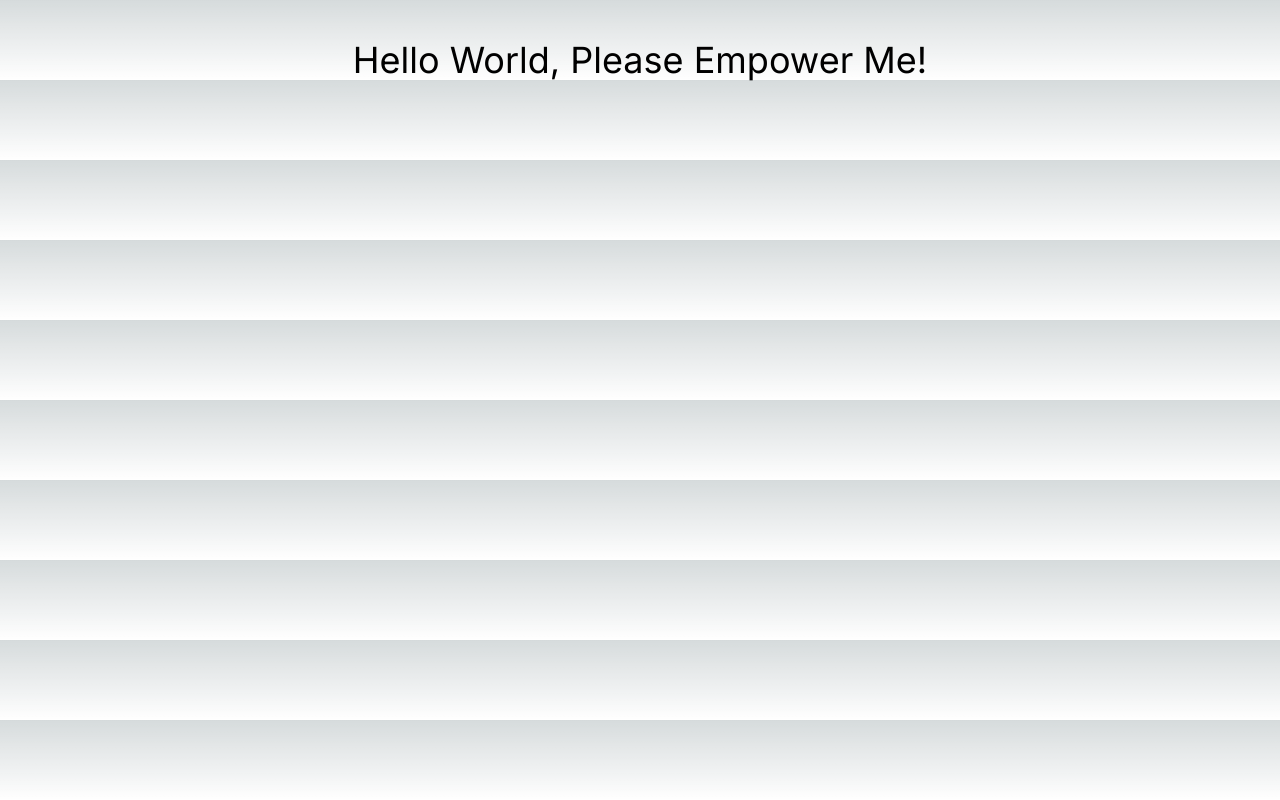
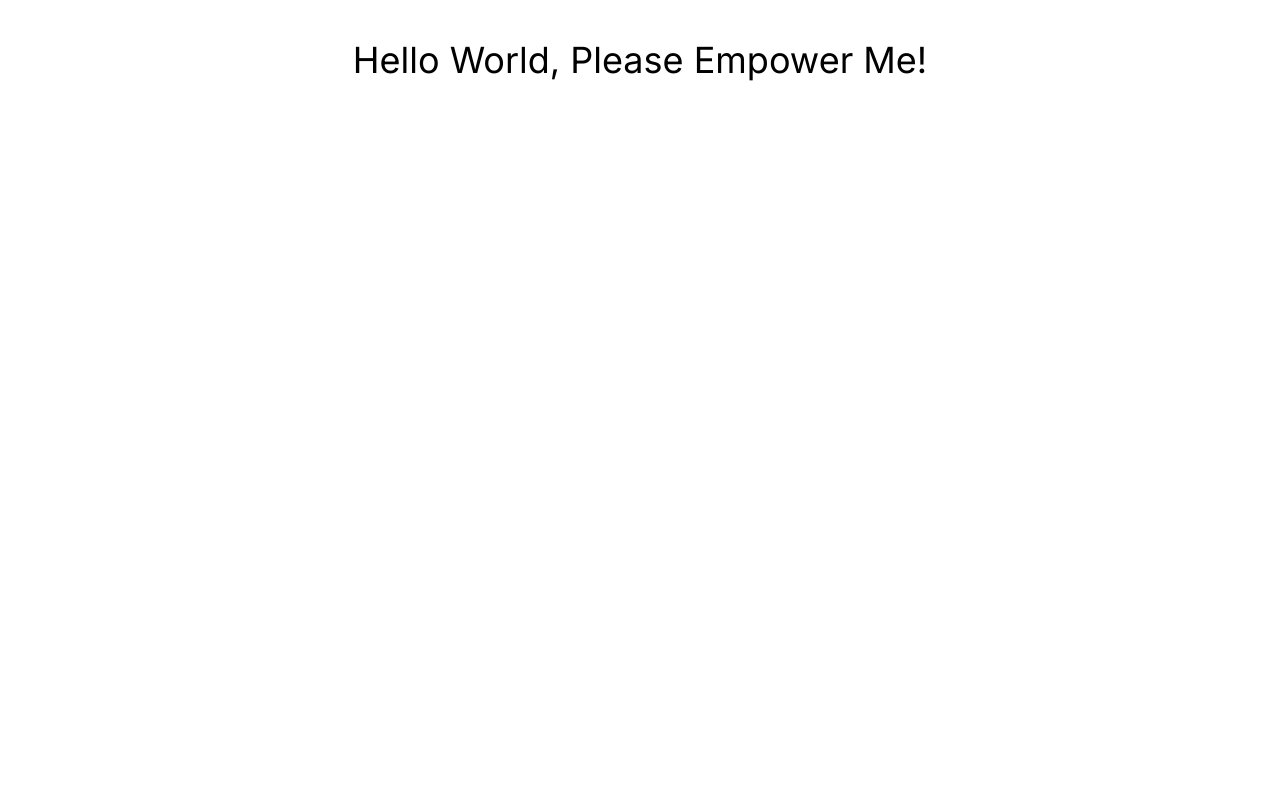
Before and after one commit to Tadiwr/empowerme, a Next.js app: page / in a window 1280 px wide. Built offline with nearby package versions, Linux system fonts and the light colour scheme.

Commit message:
adds basic meta data

```diff
--- a/src/app/globals.css
+++ b/src/app/globals.css
@@ -1,33 +1,3 @@
 @tailwind base;
 @tailwind components;
 @tailwind utilities;
-
-:root {
-  --foreground-rgb: 0, 0, 0;
-  --background-start-rgb: 214, 219, 220;
-  --background-end-rgb: 255, 255, 255;
-}
-
-@media (prefers-color-scheme: dark) {
-  :root {
-    --foreground-rgb: 255, 255, 255;
-    --background-start-rgb: 0, 0, 0;
-    --background-end-rgb: 0, 0, 0;
-  }
-}
-
-body {
-  color: rgb(var(--foreground-rgb));
-  background: linear-gradient(
-      to bottom,
-      transparent,
-      rgb(var(--background-end-rgb))
-    )
-    rgb(var(--background-start-rgb));
-}
-
-@layer utilities {
-  .text-balance {
-    text-wrap: balance;
-  }
-}
--- a/src/app/layout.tsx
+++ b/src/app/layout.tsx
@@ -5,8 +5,8 @@
 const inter = Inter({ subsets: ["latin"] });
 
 export const metadata: Metadata = {
-  title: "Create Next App",
-  description: "Generated by create next app",
+  title: "Empower Me",
+  description: "Abuse Awareness",
 };
 
 export default function RootLayout({
```
